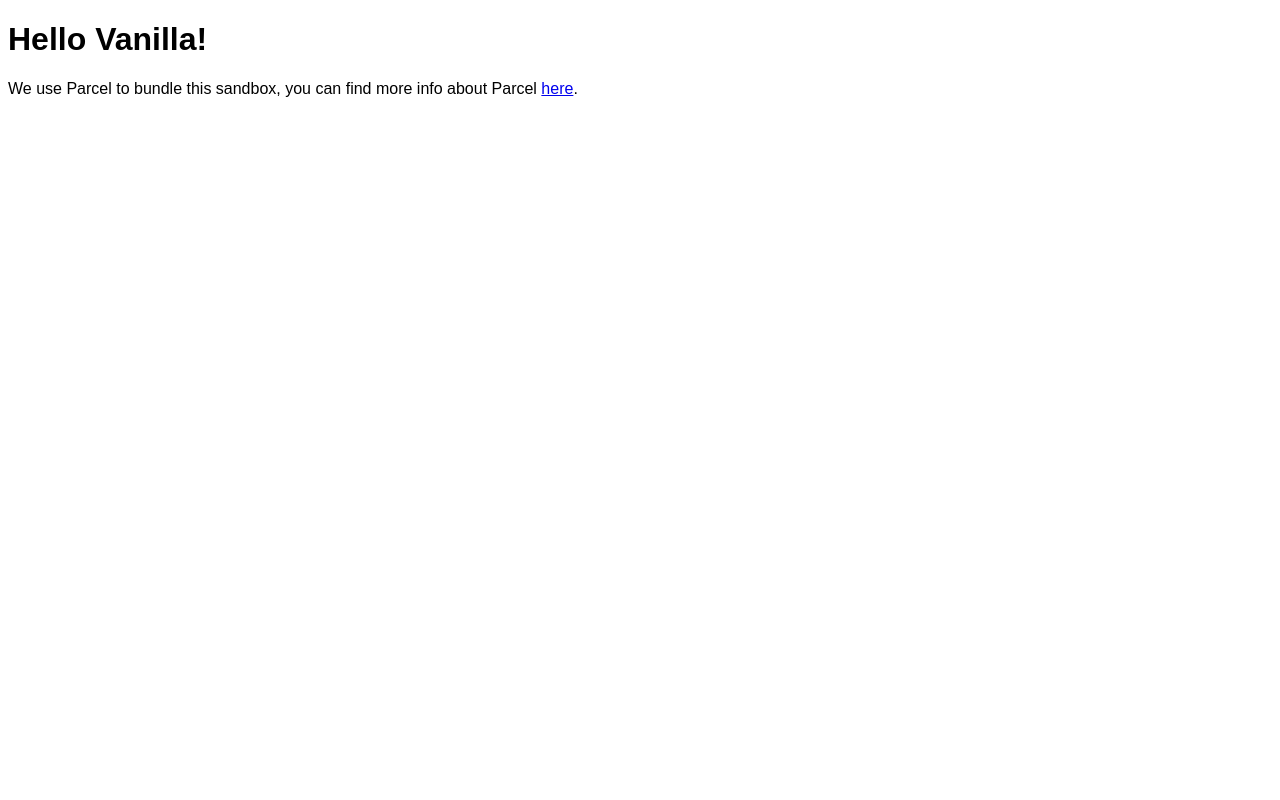
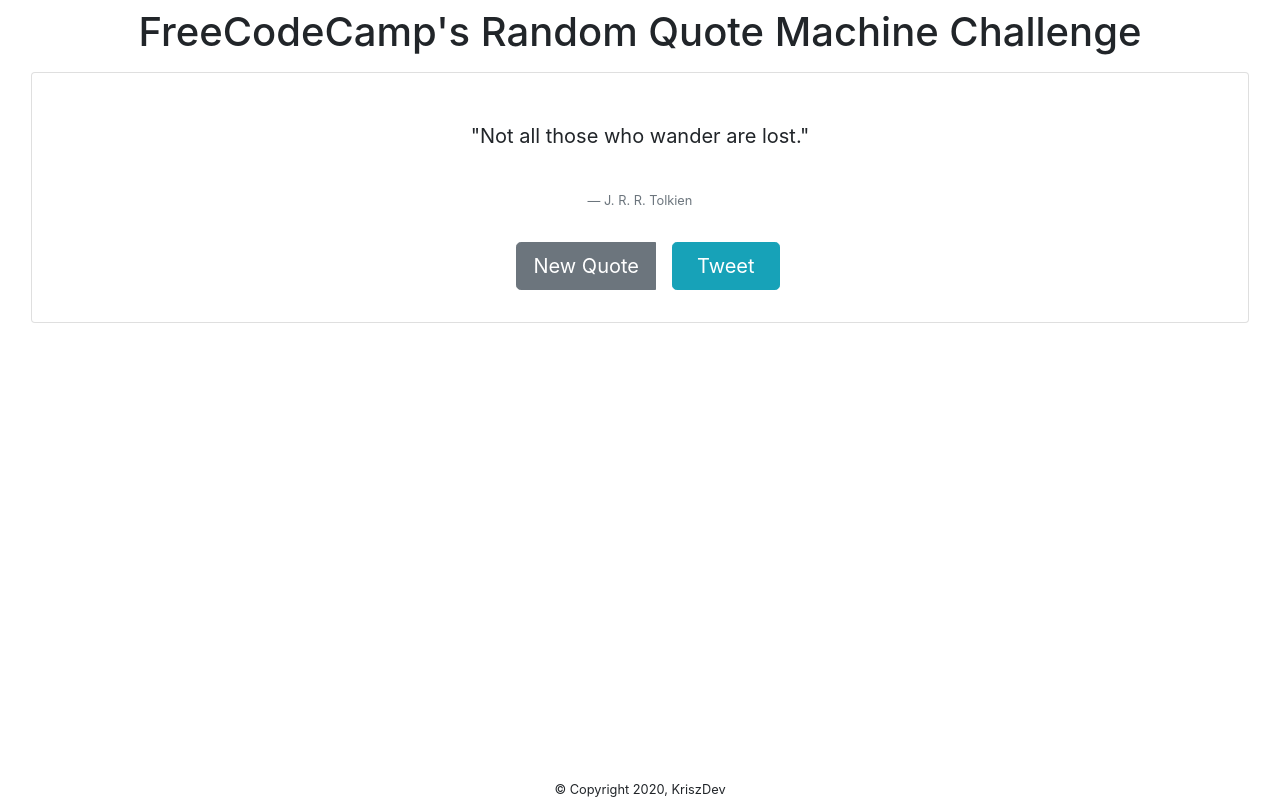
Before and after one commit to KrisztinaPap/FCC_RandomQuoteMachine, a website built with Parcel: page index.html in a window 1280 px wide. Built offline with nearby package versions, Linux system fonts and the light colour scheme.

Commit message:
Meets all FCC requirements

```diff
--- a/index.html
+++ b/index.html
@@ -1,16 +1,76 @@
 <!DOCTYPE html>
 <html>
+  <head>
+    <title>FCC Random Quote Machine Challenge</title>
+    <meta charset="UTF-8" />
+    <meta lang="EN" />
+    <link href="src/styles.css" />
+    <link
+      rel="stylesheet"
+      href="https://stackpath.bootstrapcdn.com/bootstrap/4.4.1/css/bootstrap.min.css"
+      integrity="sha384-Vkoo8x4CGsO3+Hhxv8T/Q5PaXtkKtu6ug5TOeNV6gBiFeWPGFN9MuhOf23Q9Ifjh"
+      crossorigin="anonymous"
+    />
+    <script src="https://cdn.freecodecamp.org/testable-projects-fcc/v1/bundle.js"></script>
+    <script src="https://ajax.googleapis.com/ajax/libs/jquery/3.4.1/jquery.min.js"></script>
+  </head>
 
-<head>
-	<title>Parcel Sandbox</title>
-	<meta charset="UTF-8" />
-</head>
+  <body>
+    <h1 class="text-center m-2">
+      FreeCodeCamp's Random Quote Machine Challenge
+    </h1>
+    <div id="quote-box" class="container-fluid">
+      <div class="card d-flex align-items-center p-4 m-3">
+        <span id="text" class="blockquote text-center mt-4"></span><br />
+        <span id="author" class="blockquote-footer"></span><br />
+        <div class="btn-group" role="group" aria-label="Basic example">
+          <button
+            type="button"
+            id="new-quote"
+            class="new-quote-button btn btn-secondary btn-lg btn-block m-2"
+          >
+            New Quote
+          </button>
 
-<body>
-	<div id="app"></div>
+          <a
+            id="tweet-quote"
+            href="https://twitter.com/intent/tweet/"
+            class="tweet-button"
+            target="_blank"
+          >
+            <button
+              type="button"
+              class="tweet-button btn btn-info btn-lg btn-block m-2"
+            >
+              Tweet
+            </button>
+          </a>
+        </div>
+        <!-- end of button group -->
+      </div>
+      <!-- end of card -->
+    </div>
+    <!-- end of quote-box -->
 
-	<script src="src/index.js">
-	</script>
-</body>
+    <footer class="fixed-bottom text-center">
+      <small>&copy; Copyright <span id="currentYear"></span>, KriszDev</small>
+    </footer>
 
+    <script src="src/index.js"></script>
+    <script
+      src="https://code.jquery.com/jquery-3.4.1.slim.min.js"
+      integrity="sha384-J6qa4849blE2+poT4WnyKhv5vZF5SrPo0iEjwBvKU7imGFAV0wwj1yYfoRSJoZ+n"
+      crossorigin="anonymous"
+    ></script>
+    <script
+      src="https://cdn.jsdelivr.net/npm/popper.js@1.16.0/dist/umd/popper.min.js"
+      integrity="sha384-Q6E9RHvbIyZFJoft+2mJbHaEWldlvI9IOYy5n3zV9zzTtmI3UksdQRVvoxMfooAo"
+      crossorigin="anonymous"
+    ></script>
+    <script
+      src="https://stackpath.bootstrapcdn.com/bootstrap/4.4.1/js/bootstrap.min.js"
+      integrity="sha384-wfSDF2E50Y2D1uUdj0O3uMBJnjuUD4Ih7YwaYd1iqfktj0Uod8GCExl3Og8ifwB6"
+      crossorigin="anonymous"
+    ></script>
+  </body>
 </html>
--- a/package.json
+++ b/package.json
@@ -1,5 +1,5 @@
 {
-  "name": "fcc-random-quote-machine-challenge",
+  "name": "fcc-randomquotemachine",
   "version": "1.0.0",
   "description": "",
   "main": "index.html",
@@ -7,7 +7,9 @@
     "start": "parcel index.html --open",
     "build": "parcel build index.html"
   },
-  "dependencies": {},
+  "dependencies": {
+    "jquery": "3.5.0"
+  },
   "devDependencies": {
     "@babel/core": "7.2.0",
     "parcel-bundler": "^1.6.1"
--- a/src/index.js
+++ b/src/index.js
@@ -1,9 +1,87 @@
-import "./styles.css";
+$(document).ready(function() {
+  //footer current year element
+  $("#currentYear").html(new Date().getFullYear());
 
-document.getElementById("app").innerHTML = `
-<h1>Hello Vanilla!</h1>
-<div>
-  We use Parcel to bundle this sandbox, you can find more info about Parcel
-  <a href="https://parceljs.org" target="_blank" rel="noopener noreferrer">here</a>.
-</div>
-`;
+  // quotes collection
+  let quotes = [
+    {
+      text:
+        '"Life is like riding a bicycle. To keep your balance, you must keep moving."',
+      author: "Albert Einstein"
+    },
+    {
+      text: '"I have no special talents. I am only passionately curious."',
+      author: "Albert Einstein"
+    },
+    {
+      text:
+        '"Once you can accept the universe as matter expanding into nothing that is something, wearing stripes with plaid comes easy."',
+      author: "Albert Einstein"
+    },
+    {
+      text:
+        '"The saddest aspect of life right now is that science gathers knowledge faster than society gathers wisdom."',
+      author: "Isaac Asimov"
+    },
+    {
+      text:
+        '"All we have to decide is what to do with the time that is given us."',
+      author: "J. R. R. Tolkien"
+    },
+    {
+      text: '"Not all those who wander are lost."',
+      author: "J. R. R. Tolkien"
+    },
+    {
+      text:
+        '"The Answer to the ultimate question of Life, The Universe and Everything is...42!"',
+      author: "Douglas Adams"
+    },
+    {
+      text: '"Stories of imagination tend to upset those without one."',
+      author: "Terry Pratchett"
+    },
+    {
+      text: '"Literature is the most agreeable way of ignoring life."',
+      author: "Fernando Pessoa"
+    },
+    {
+      text:
+        '"Literature is a textually transmitted disease, normally contracted in childhood."',
+      author: "Jane Yolen"
+    },
+    {
+      text:
+        '"He liked the mere act of reading, the magic of turning scratches on a page into words inside his head."',
+      author: "John Green"
+    },
+    {
+      text: '"Make improvements, not excuses. Seek respect, not attention"',
+      author: "Roy T. Bennett"
+    }
+  ];
+
+  // Initial quote displayed on page as soon as it loads
+  let randomNumber = Math.floor(Math.random() * quotes.length);
+  $("#text").html(quotes[randomNumber].text);
+  $("#author").html(quotes[randomNumber].author);
+
+  // New quote button
+  $("#new-quote").on("click", function() {
+    let randomNumber = Math.floor(Math.random() * quotes.length);
+    $("#text").html(quotes[randomNumber].text);
+    $("#author").html(quotes[randomNumber].author);
+  });
+
+  // Tweet quote button
+  $(".tweet-button").on("click", function() {
+    $(this).attr(
+      "href",
+      "https://twitter.com/intent/tweet?text=" +
+        "My new favourite quote: " +
+        quotes[randomNumber].text +
+        " - " +
+        quotes[randomNumber].author
+    );
+  });
+});
--- a/src/styles.css
+++ b/src/styles.css
@@ -1,3 +1,6 @@
-body {
-  font-family: sans-serif;
+a {
+  text-decoration: none;
 }
+a:hover {
+  text-decoration: none;
+}
```
